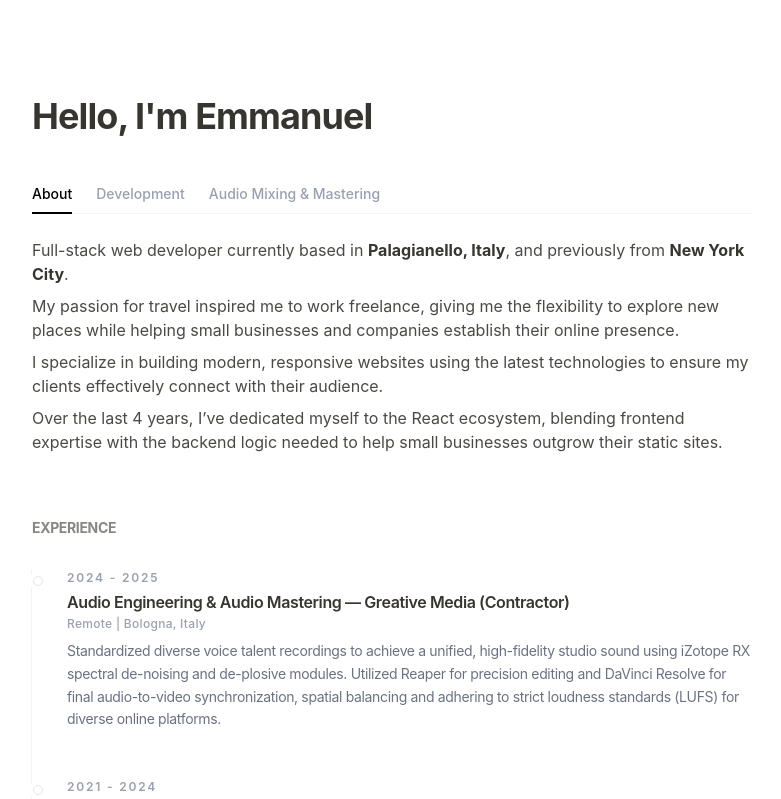
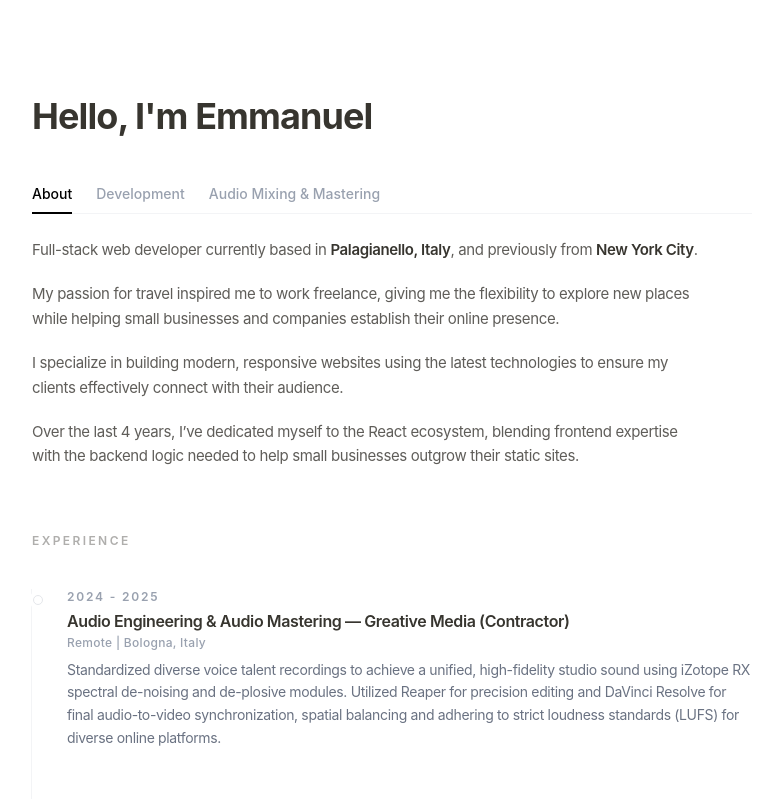
Before and after one commit to emmtej/portfolio-website, a React (Vite) app: page / in a window 1280 px wide. Shown: the top 799 px of the page, without its empty margins (248-1029 px from the left). Built offline with nearby package versions, Linux system fonts and the light colour scheme; the HTML template or start-up script is replaced by a standard one.

Commit message:
Updated AboutTab component with improved layout and styling.

```diff
--- a/src/components/about/AboutTab.tsx
+++ b/src/components/about/AboutTab.tsx
@@ -3,27 +3,27 @@ import { ExperienceTimeline } from "./ExperienceTimeline";
 export function AboutTab() {
   return (
     <div className="space-y-16">
-      <section className="space-y-6">
-        <div className="text-md text-[#37352f]/90 space-y-2">
-          <p className="">
+      <section className="max-w-2xl">
+        <div className="text-[15px] text-[#37352f]/80 space-y-5 leading-relaxed tracking-tight">
+          <p>
             Full-stack web developer currently based in{" "}
-            <span className="font-bold text-[#37352f]">
+            <span className="font-semibold text-[#37352f]">
               Palagianello, Italy
             </span>
             , and previously from{" "}
-            <span className="font-bold text-[#37352f]">New York City</span>.
+            <span className="font-semibold text-[#37352f]">New York City</span>.
           </p>
-          <p className="">
+          <p>
             My passion for travel inspired me to work freelance, giving me the
             flexibility to explore new places while helping small businesses and
             companies establish their online presence.
           </p>
-          <p className="">
+          <p>
             I specialize in building modern, responsive websites using the
             latest technologies to ensure my clients effectively connect with
             their audience.
           </p>
-          <p className="">
+          <p>
             Over the last 4 years, I’ve dedicated myself to the React ecosystem,
             blending frontend expertise with the backend logic needed to help
             small businesses outgrow their static sites.
@@ -31,8 +31,8 @@ export function AboutTab() {
         </div>
       </section>
 
-      <section className="space-y-8">
-        <h2 className="uppercase font-bold tracking-tight text-[#37352f]/60 text-sm">
+      <section className="space-y-10">
+        <h2 className="uppercase font-semibold tracking-[0.2em] text-[#37352f]/40 text-xs">
           Experience
         </h2>
         <ExperienceTimeline />
```
